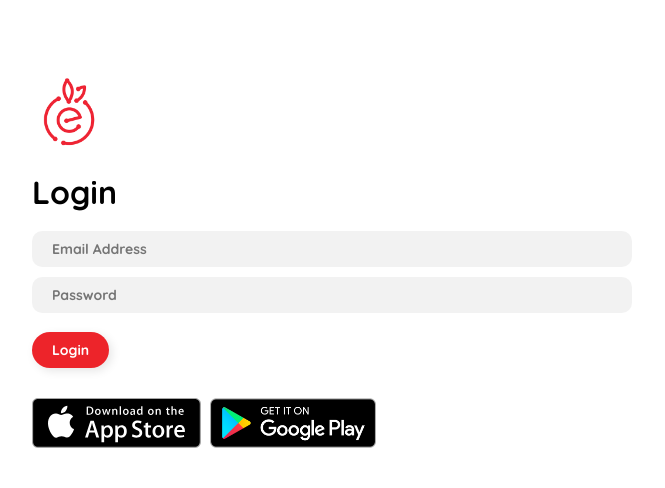
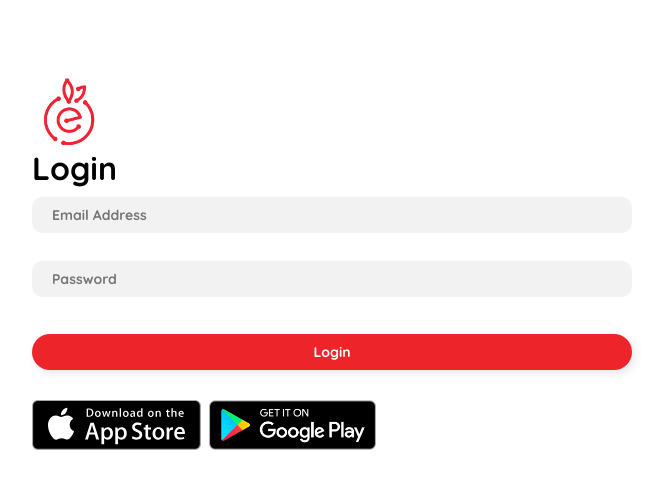
Before and after one commit to anthony-langford/ce-dashboard, a React (Create React App) app: page /login in a window 1280 px wide. Shown: the top 488 px of the page, without its empty margins (308-973 px from the left). Built offline with nearby package versions, Linux system fonts and the light colour scheme.

Commit message:
refactor styling, naming

```diff
--- a/src/components/AppStoreBadges.js
+++ b/src/components/AppStoreBadges.js
@@ -2,10 +2,12 @@ import React from 'react';
 import styled from 'styled-components';
 
 const MainContainer = styled.div`
+  display: flex;
   padding-top: 30px;
 `;
 
 const Link = styled.a`
+  margin: 0 8px 0 0;
 `;
 
 const Image = styled.img`
@@ -17,7 +19,7 @@ const AppStoreBadge = () => {
     <MainContainer>
       <Link href="https://itunes.apple.com/ca/app/cheapreats/id1357420028?ls=1&mt=8">
         <Image src={'download_app_store.svg'} alt="app store" />
-      </Link>&nbsp;&nbsp;
+      </Link>
       <Link href="https://play.google.com/store/apps/details?id=com.cheapreats.customer">
         <Image src={'download_google_play.png'} alt="google play" />
       </Link>
--- a/src/components/FormInput.js
+++ b/src/components/FormInput.js
@@ -1,5 +1,5 @@
 import styled from 'styled-components';
-import { PRIMARY_FONT } from "../styles/fonts";
+import { PRIMARY_FONT } from '../styles/fonts';
 
 const FormInput = styled.input`
   font-family: ${PRIMARY_FONT};
--- /dev/null
+++ b/src/components/Heading.js
@@ -0,0 +1,12 @@
+import styled from 'styled-components';
+import { PRIMARY_FONT } from '../styles/fonts';
+
+const Heading = styled.h1`
+  font-family: ${PRIMARY_FONT};
+  color: black;
+  margin-top: 20px;
+  margin-bottom: 10px;
+  margin: 0;
+`;
+
+export default Heading;
--- a/src/components/Heading1.js
+++ /dev/null
@@ -1,12 +0,0 @@
-import styled from 'styled-components';
-import { PRIMARY_FONT } from "../styles/fonts";
-
-const Heading1 = styled.h1`
-  font-family: ${PRIMARY_FONT};
-  color: black;
-  padding-top: 20px;
-  padding-bottom: 10px;
-  margin: 0;
-`;
-
-export default Heading1;
--- a/src/components/PageWrapper.js
+++ b/src/components/PageWrapper.js
@@ -1,11 +1,12 @@
 import styled from 'styled-components';
 
 const PageWrapper = styled.div`
+  display: flex;
+  flex-direction: column;
   width: 90%;
   padding-top: 75px;
   max-width: 600px;
-  margin-left: auto;
-  margin-right: auto;
+  margin: 0 auto;
 `;
 
 export default PageWrapper;
--- a/src/index.js
+++ b/src/index.js
@@ -4,7 +4,6 @@ import './index.css';
 import App from './App';
 import registerServiceWorker from './registerServiceWorker';
 import { BrowserRouter } from 'react-router-dom';
-
 
 ReactDOM.render((
   <BrowserRouter>
--- a/src/scenes/Account.js
+++ b/src/scenes/Account.js
@@ -2,7 +2,7 @@ import React, { Component } from 'react';
 import AuthenticationContext from '../contexts/AuthenticationContext';
 // import CE from 'cheapreats-node-sdk';
 import PageWrapper from "../components/PageWrapper";
-import Heading1 from "../components/Heading1";
+import Heading from "../components/Heading";
 import Button from "../components/Button";
 import AppStoreBadge from "../components/AppStoreBadges";
 import styled from 'styled-components';
@@ -34,7 +34,7 @@ class Account extends Component {
               <div>Authenticating...</div> :
               <PageWrapper>
                 <img src={'logo-white.png'} width={75} alt="Logo" />
-                <Heading1>Account</Heading1>
+                <Heading>Account</Heading>
                 <AccountInfoItem>Full Name: {authContext.customer.name}</AccountInfoItem>
                 <AccountInfoItem>Email Address: {authContext.customer.email_address}</AccountInfoItem>
                 <br /> {/* TODO: Why is this here? Needs flexbox */}
--- a/src/scenes/Login.js
+++ b/src/scenes/Login.js
@@ -1,7 +1,7 @@
 import React, { Component } from 'react';
 import AuthenticationContext from '../contexts/AuthenticationContext';
 import CE from 'cheapreats-node-sdk';
-import Heading1 from "../components/Heading1";
+import Heading from "../components/Heading";
 import PageWrapper from "../components/PageWrapper";
 import FormInput from "../components/FormInput";
 import Button from "../components/Button";
@@ -45,7 +45,7 @@ class Login extends Component {
               <div>Authenticating...</div> :
               <PageWrapper>
                 <img src={'logo-white.png'} width={75} alt="Logo" />
-                <Heading1>Login</Heading1>
+                <Heading>Login</Heading>
                 <FormInput type="text" onChange={this.onTextChange} value={this.state.emailAddress} name="emailAddress" placeholder="Email Address" /><br />
                 <FormInput type="password" onChange={this.onTextChange} value={this.state.password} name="password" placeholder="Password" /><br />
                 <br />
```
